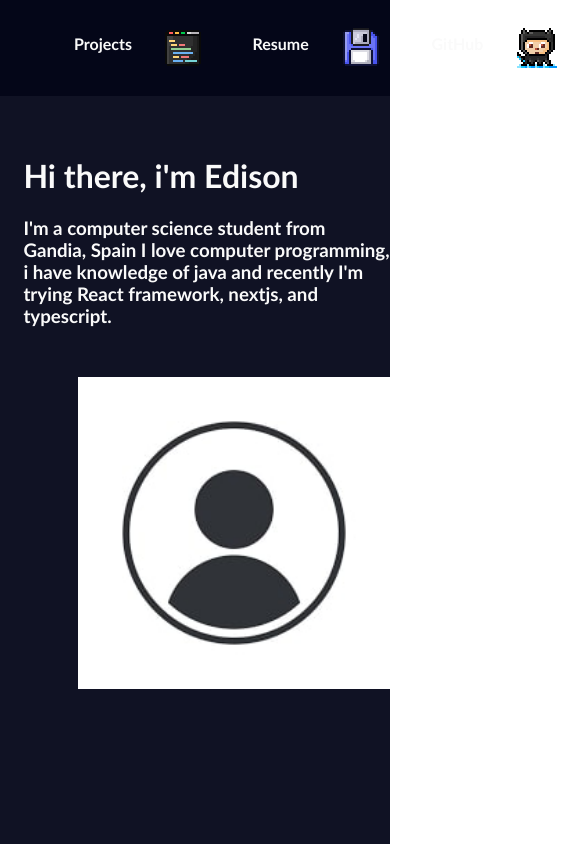
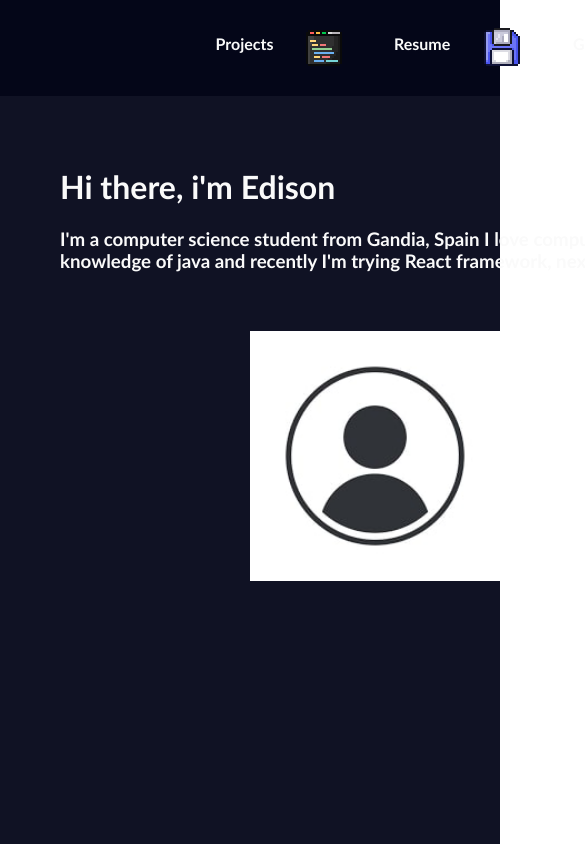
Before and after one commit to edav03/ReactProjects, a Next.js app in the folder portfolio/: page / in a window 390 px wide. Shown: the top 844 px of the page, 585 px wide, since content can reach past the window. Built offline with nearby package versions, Linux system fonts and the light colour scheme.

Commit message:
Style Changes

```diff
--- a/portfolio/styles/Home.module.css
+++ b/portfolio/styles/Home.module.css
@@ -50,16 +50,16 @@
 }
 
 .txt{
-  padding-left: 6%;
-  padding-top: 10%;
-  padding-bottom: 13%;
-  text-align:left
+  margin-left: 6%;
+  margin-top: 10%;
+  /* text-align: left */
+  width: 800px;
 }
 
 .img{
-  padding-top: 8%;
-  padding-bottom: 13%;
-  padding-left: 30%;
+  margin-top: 8%;
+  /* margin-bottom: 13%; */
+  margin-left: 27%;
 }
 
 .PrTitle{
@@ -107,6 +107,10 @@
   .description{
     margin-left: 50rem;
   }
+
+  .img{
+    margin-left: 18%;
+  }
 }
 
 @media(max-width: 1611px){
@@ -115,7 +119,7 @@
   }
 
   .img{
-    padding-left: 20%;
+    margin-left: 12%;
   }
 
   .circles{
@@ -131,11 +135,15 @@
   }
 
   .description{
-    margin-left: 30rem;
+    margin-left: 27rem;
+  }
+
+  .txt{
+    width: 750px;
   }
 
   .img{
-    padding-left: 10%;
+    margin-left: 5%;
   }
 
 }
@@ -144,30 +152,39 @@
   .description{
     margin-left: 20rem;
   }
+
+  .txt{
+    width: 600px;
+  }
 }
 
 @media (max-width: 1008px){
+
   .body{
     height: 50rem;
   }
+
   .title{
     display: none;
   }
 
   .description{
-    margin-left: 15%;
+    margin-left: 230px;
   }
+
   .body{
     flex-flow: column;
   }
 
   .txt{
-    padding-bottom: 0;
+    margin-left: 60px;
+    width: 900px;
   }
 
   .img{
-    padding-left: 20%;
+    margin-left: 300px;
   }
+
 }
 
 @media (max-width: 890px) {
@@ -176,8 +193,16 @@
      font-size: 0.5rem;
    }
 
-   .descriptionHome{
-     display: none;
+   .description{
+     margin-left: 200px;
+   }
+
+   .txt{
+     width: 800px;
+   }
+
+   .img{
+     margin-left: 250px;
    }
 
    .description{
@@ -185,3 +210,10 @@
     align-items: center;
   }
 }
+
+@media (max-width: 500px){
+  .main{
+    width: 500px;
+
+  }
+}
```
